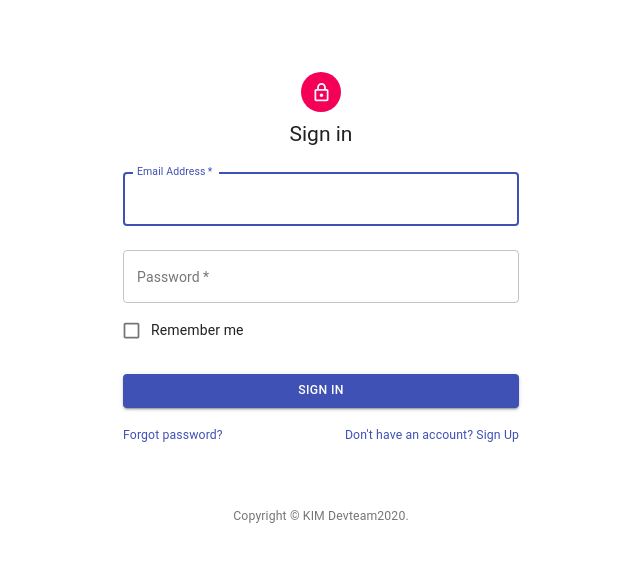
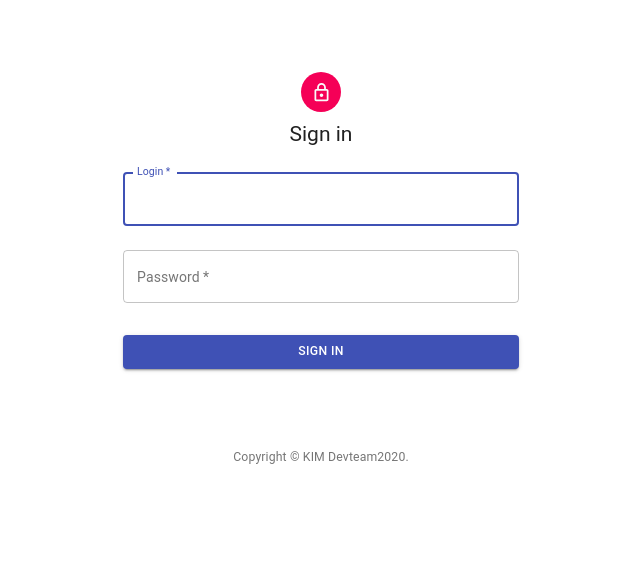
Before and after one commit to AKIM-2020/dashboard, a React (Create React App) app in the folder frontend/: page /login in a window 1280 px wide. Shown: the top 562 px of the page, without its empty margins (319-959 px from the left). Built offline with nearby package versions, Linux system fonts and the light colour scheme.

Commit message:
refactored SignInPage.js

```diff
--- a/frontend/src/containers/LoginPage/SignInPage.js
+++ b/frontend/src/containers/LoginPage/SignInPage.js
@@ -1,12 +1,8 @@
 import Avatar from "@material-ui/core/Avatar";
 import Box from "@material-ui/core/Box";
 import Button from "@material-ui/core/Button";
-import Checkbox from "@material-ui/core/Checkbox";
 import Container from "@material-ui/core/Container";
 import CssBaseline from "@material-ui/core/CssBaseline";
-import FormControlLabel from "@material-ui/core/FormControlLabel";
-import Grid from "@material-ui/core/Grid";
-import Link from "@material-ui/core/Link";
 import makeStyles from "@material-ui/core/styles/makeStyles.js";
 import TextField from "@material-ui/core/TextField";
 import Typography from "@material-ui/core/Typography";
@@ -76,10 +72,10 @@ const SignIn = ({login}) => {
                             margin="normal"
                             required
                             fullWidth
-                            id="email"
-                            label="Email Address"
-                            name="email"
-                            autoComplete="email"
+                            id="login"
+                            label="Login"
+                            name="login"
+                            autoComplete="login"
                             autoFocus
                             value={userName}
                             onChange={event => setUserName(event.target.value)}
@@ -97,10 +93,6 @@ const SignIn = ({login}) => {
                             value={userPassword}
                             onChange={event => setUserPassword(event.target.value)}
                         />
-                        <FormControlLabel
-                            control={<Checkbox value="remember" color="primary"/>}
-                            label="Remember me"
-                        />
                         <Button
                             type="submit"
                             fullWidth
@@ -110,18 +102,6 @@ const SignIn = ({login}) => {
                         >
                             Sign In
                         </Button>
-                        <Grid container>
-                            <Grid item xs>
-                                <Link href="#" variant="body2">
-                                    Forgot password?
-                                </Link>
-                            </Grid>
-                            <Grid item>
-                                <Link href="#" variant="body2">
-                                    {"Don't have an account? Sign Up"}
-                                </Link>
-                            </Grid>
-                        </Grid>
                     </form>
                 </div>
                 <Box mt={8}>
```
